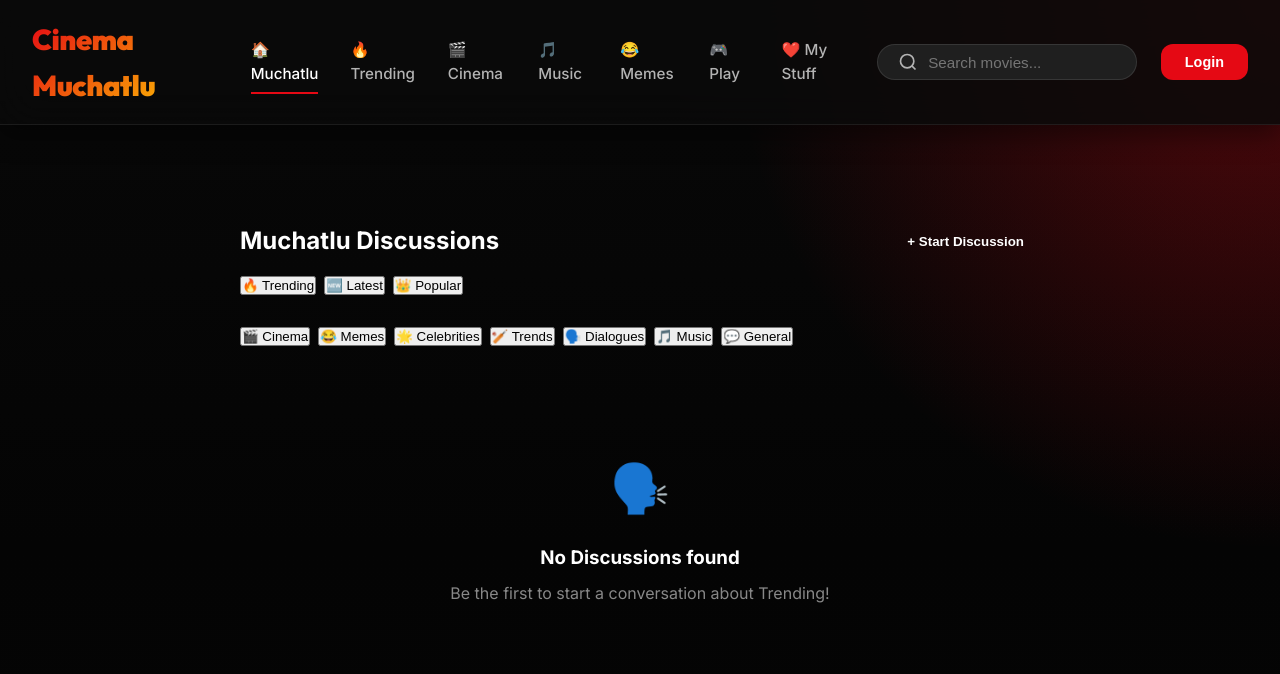
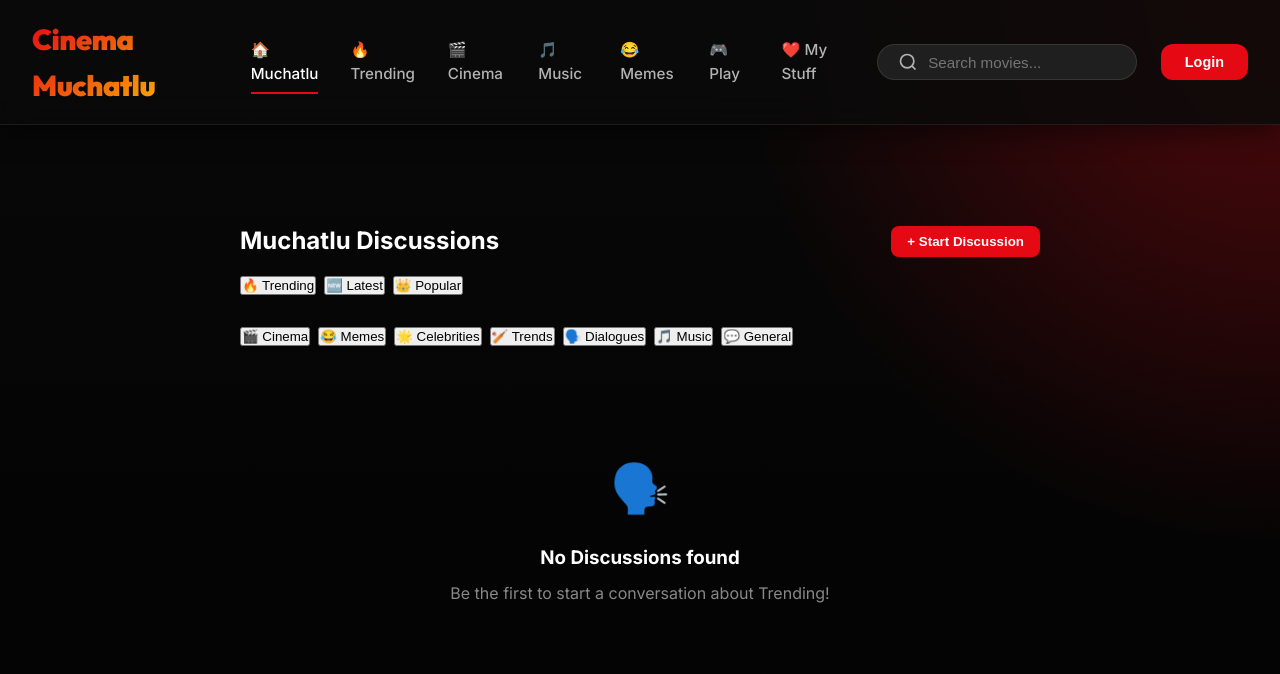
Before and after one commit to Ravindra2377/Cinema-Muchatlu, a plain HTML site: page index.html in a window 1280 px wide. Drawn offline with Linux system fonts and the light colour scheme; no server answers.

Commit message:
style: update start discussion button background variable to --primary

```diff
--- a/index.html
+++ b/index.html
@@ -95,7 +95,7 @@
             <div style="max-width: 800px; margin: 0 auto 2rem; padding-top: 4rem; display: flex; flex-direction: column; gap: 1rem;">
                 <div class="feed-header-responsive">
                     <h2 style="font-size: 1.5rem; color: var(--text-primary); margin-bottom: 0;">Muchatlu Discussions</h2>
-                    <button onclick="openDiscussionModal()" class="btn-start-discussion" style="background: var(--primary-color); color: white; border: none; padding: 0.5rem 1rem; border-radius: 8px; font-weight: bold; cursor: pointer; white-space: nowrap;">+ Start Discussion</button>
+                    <button onclick="openDiscussionModal()" class="btn-start-discussion" style="background: var(--primary); color: white; border: none; padding: 0.5rem 1rem; border-radius: 8px; font-weight: bold; cursor: pointer; white-space: nowrap;">+ Start Discussion</button>
                 </div>
 
                 <div class="horizontal-scroll-pills" id="discussionFilters">
```
